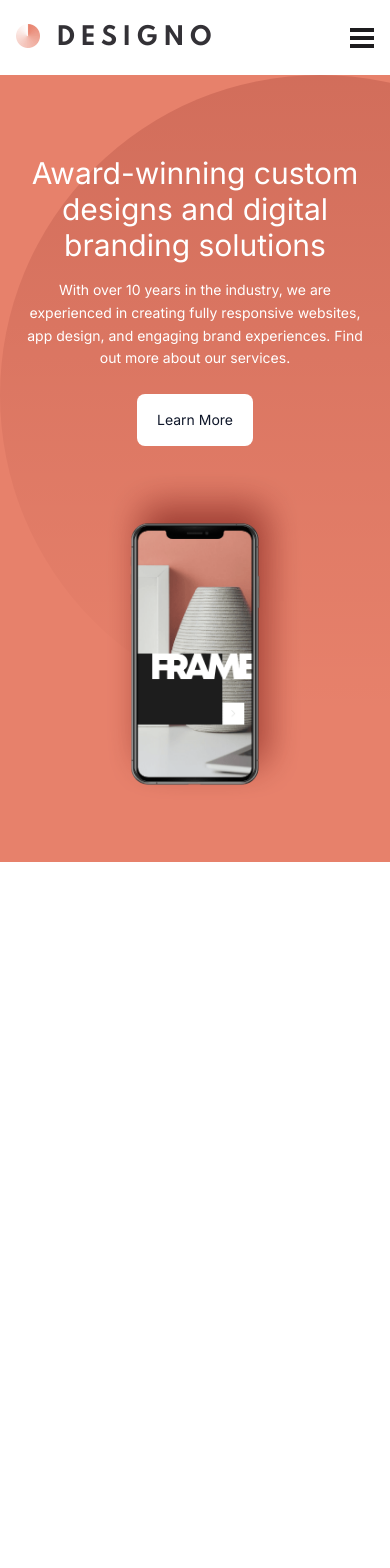
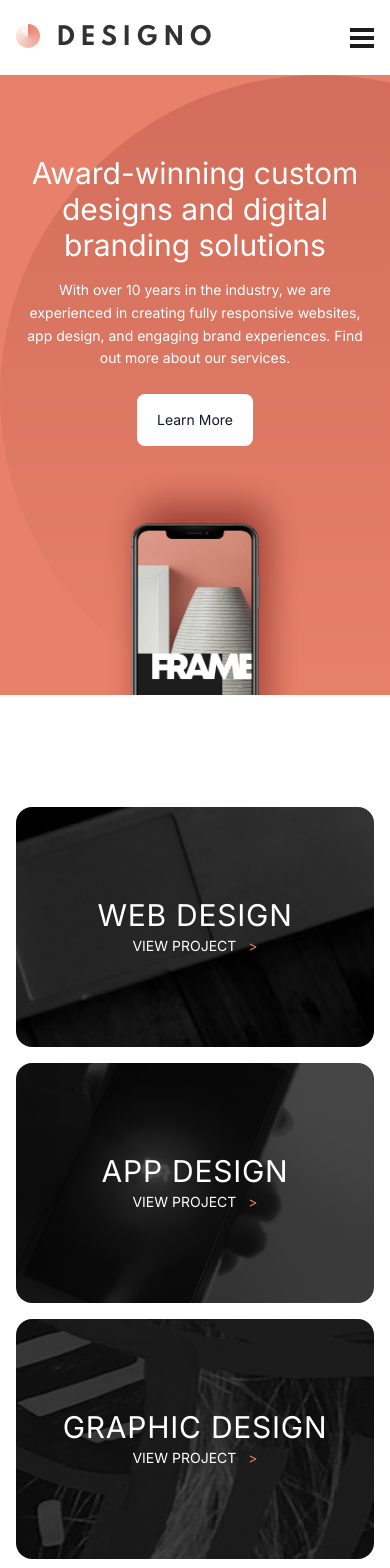
Before and after one commit to waldekglaz/designo, a Next.js app: page / in a window 390 px wide. Shown: the top 1568 px of the page. Before the commit the page ends 862 px from the top, so only its background shows below. Built offline with nearby package versions, Linux system fonts and the light colour scheme.

Commit message:
ProjectCards mobile view

```diff
--- a/src/_constants/const.ts
+++ /dev/null
@@ -1,5 +0,0 @@
-export const menuItems = [
-  { name: "Our Company", href: "/company" },
-  { name: "Locations", href: "/locations" },
-  { name: "Contact", href: "/contact" },
-];
--- a/src/app/layout.tsx
+++ b/src/app/layout.tsx
@@ -2,7 +2,7 @@
 import type { Metadata } from "next";
 import { Inter } from "next/font/google";
 import "./globals.css";
-import { useState } from "react";
+import { useState, useEffect } from "react";
 import Header from "@/components/Header/Header";
 import MobileNav from "@/components/MobileNav/MobileNav";
 
@@ -22,6 +22,21 @@ export default function RootLayout({
   const [isMenuOpen, setIsMenuOpen] = useState(false);
   const toggleMenu = () => setIsMenuOpen(!isMenuOpen);
   const handleLinkClick = () => setIsMenuOpen(false);
+  // Side effect to disable/enable scrolling
+  useEffect(() => {
+    if (isMenuOpen) {
+      // Disable scrolling
+      document.body.style.overflow = "hidden";
+    } else {
+      // Enable scrolling
+      document.body.style.overflow = "auto";
+    }
+
+    // Cleanup function to ensure scrolling is enabled when the component unmounts
+    return () => {
+      document.body.style.overflow = "auto";
+    };
+  }, [isMenuOpen]); // Depend on isMenuOpen
   return (
     <html lang="en">
       <body className={inter.className}>
--- a/src/app/page.tsx
+++ b/src/app/page.tsx
@@ -1,10 +1,21 @@
 import Image from "next/image";
 import Hero from "@/components/Hero/Hero";
+import ProjectsCard from "@/components/ProjectsCard/ProjectsCard";
+import { projectItems } from "@/constants/const";
 
 export default function Home() {
   return (
     <>
       <Hero />
+      <section className="pt-28 px-4">
+        {projectItems.map((item) => (
+          <ProjectsCard
+            title={item.name}
+            href={item.href}
+            bgImage={item.bgImage}
+          />
+        ))}
+      </section>
     </>
   );
 }
--- a/src/components/Header/Header.tsx
+++ b/src/components/Header/Header.tsx
@@ -5,12 +5,13 @@ import Link from "next/link";
 interface HeaderProps {
   onClick: () => void;
   isMenuOpen: boolean;
+  onLinkClick: () => void;
 }
 
-const Header = ({ onClick, isMenuOpen }: HeaderProps) => {
+const Header = ({ onClick, isMenuOpen, onLinkClick }: HeaderProps) => {
   return (
     <header className="px-4 py-6 flex justify-between items-center">
-      <Link href="/">
+      <Link href="/" onClick={onLinkClick}>
         <Image
           src="/assets/shared/desktop/logo-dark.png" // Route of the image file
           height={27} // Desired size with correct aspect ratio
--- a/src/components/Hero/Hero.tsx
+++ b/src/components/Hero/Hero.tsx
@@ -3,7 +3,7 @@ import Image from "next/image";
 
 const Hero = () => {
   return (
-    <div className="bg-hero-pattern bg-no-repeat bg-orange text-white pt-20 px-4 text-center">
+    <div className="bg-hero-pattern bg-no-repeat bg-orange text-white pt-20 px-4 text-center max-h-[620px] overflow-hidden">
       <h1 className="text-3xl mb-4">
         Award-winning custom designs and digital branding solutions
       </h1>
--- a/src/components/MobileNav/MobileNav.tsx
+++ b/src/components/MobileNav/MobileNav.tsx
@@ -1,6 +1,6 @@
 import React from "react";
 import Link from "next/link";
-import { menuItems } from "@/_constants/const";
+import { menuItems } from "@/constants/const";
 
 interface MobileNavProps {
   isMenuOpen: boolean;
--- /dev/null
+++ b/src/components/ProjectsCard/ProjectsCard.tsx
@@ -0,0 +1,26 @@
+import React from "react";
+import Link from "next/link";
+
+interface ProjectsCardProps {
+  title: string;
+  href: string;
+  bgImage: string;
+}
+
+const ProjectsCard = ({ title, href, bgImage }: ProjectsCardProps) => {
+  return (
+    <div
+      className="mb-4 py-[90px] px-8 text-center text-white bg-no-repeat bg-cover bg-center  relative rounded-2xl overflow-hidden uppercase"
+      style={{
+        backgroundImage: `linear-gradient(rgba(0,0,0,0.7), rgba(0,0,0,0.7)), url(${bgImage})`,
+      }}
+    >
+      <h2 className="text-3xl tracking-wide">{title}</h2>
+      <Link className="text-sm" href={href}>
+        View Project <span className="text-orange ml-2">&gt;</span>
+      </Link>
+    </div>
+  );
+};
+
+export default ProjectsCard;
--- /dev/null
+++ b/src/constants/const.ts
@@ -0,0 +1,23 @@
+export const menuItems = [
+  { name: "Our Company", href: "/company" },
+  { name: "Locations", href: "/locations" },
+  { name: "Contact", href: "/contact" },
+];
+
+export const projectItems = [
+  {
+    name: "Web Design",
+    href: "/projects/webdesign",
+    bgImage: "/assets/home/mobile/image-web-design.jpg",
+  },
+  {
+    name: "App Design",
+    href: "/projects/appdesign",
+    bgImage: "/assets/home/mobile/image-app-design.jpg",
+  },
+  {
+    name: "Graphic Design",
+    href: "/projects/graphicdesign",
+    bgImage: "/assets/home/mobile/image-graphic-design.jpg",
+  },
+];
```
